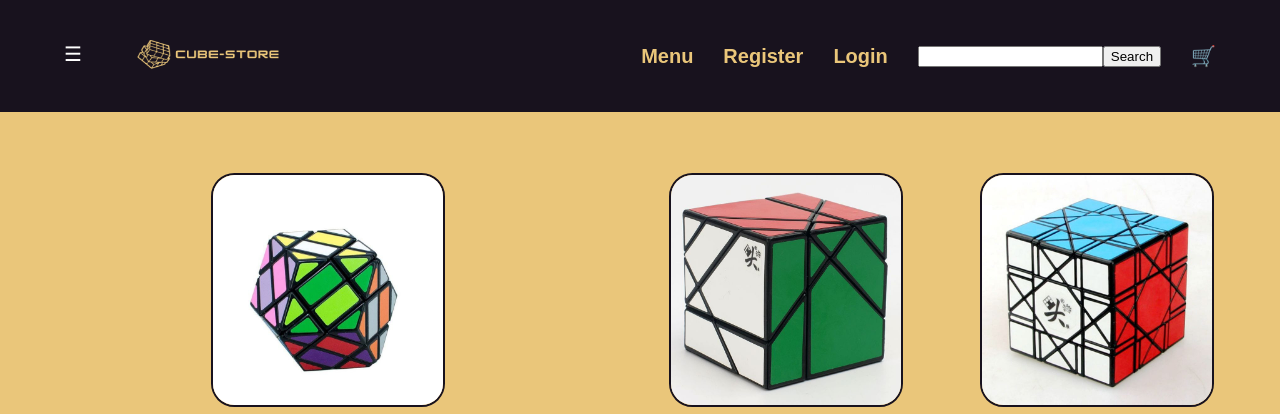
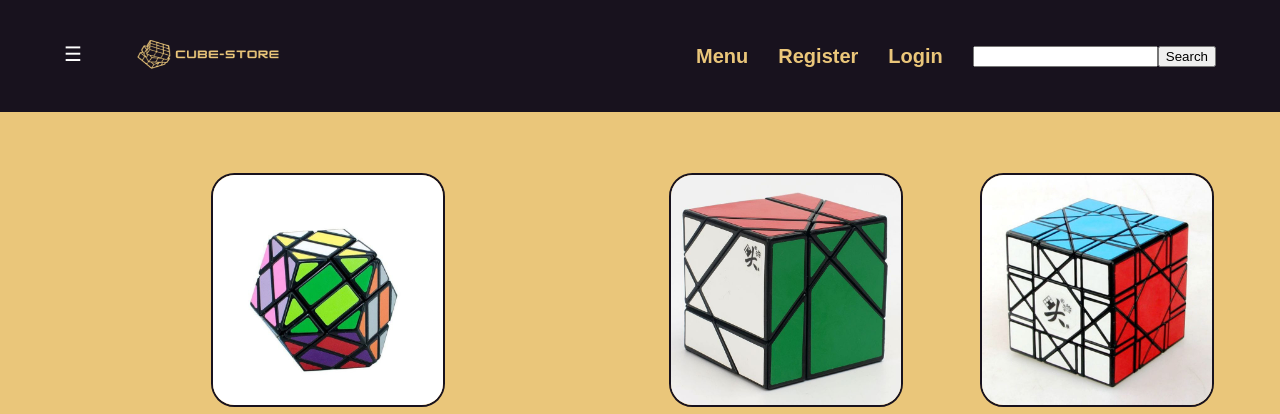
Before and after one commit to milksake/DBP-proyecto-final-API, a Flask app: page / in a window 1280 px wide. Shown: the top 414 px of the page. Run offline with Flask 2, Linux system fonts and the light colour scheme; data comes from the database, SQL or seed files in the repository; both versions use the stored data as it was after the commit.

Commit message:
added kokakola (cart only when logged in)

```diff
--- a/static/display.js
+++ b/static/display.js
@@ -5,6 +5,7 @@ const a_register = document.getElementById("a-register");
 const a_login = document.getElementById("a-login");
 const a_user = document.getElementById("a-user");
 const a_add_product = document.getElementById("a-add-product");
+const a_cart = document.getElementById("a-cart");
 
 function createLoginChanges(user) {
     if (user['username'] == "None")
@@ -14,6 +15,7 @@ function createLoginChanges(user) {
         a_login.style.display = "block";
         a_user.style.display = "none";
         a_add_product.style.display = "none";
+        a_cart.style.display = "none";
     }
     else
     {
@@ -24,6 +26,7 @@ function createLoginChanges(user) {
         a_user.dataset.page = "user/".concat(user['user_id']);
         a_user.style.display = "block";
         a_add_product.style.display = "block";
+        a_cart.style.display = "block";
     }
 }
 
--- a/templates/index.html
+++ b/templates/index.html
@@ -28,7 +28,7 @@ Menu
                 <!--No se asusten si les sale error en la linea de abajo-->
                 <button type="submit" onclick="search()">Search</button>
             </div>
-            <a class="nav-link" data-page="cart" class="btn-header" href="">&#x1f6d2;</a>
+            <a id="a-cart" class="nav-link" data-page="cart" class="btn-header" href="">&#x1f6d2;</a>
             <a id="a-user" class="nav-link" href=""></a>
 
         </nav>
```
Also changed, not shown: data.db.
